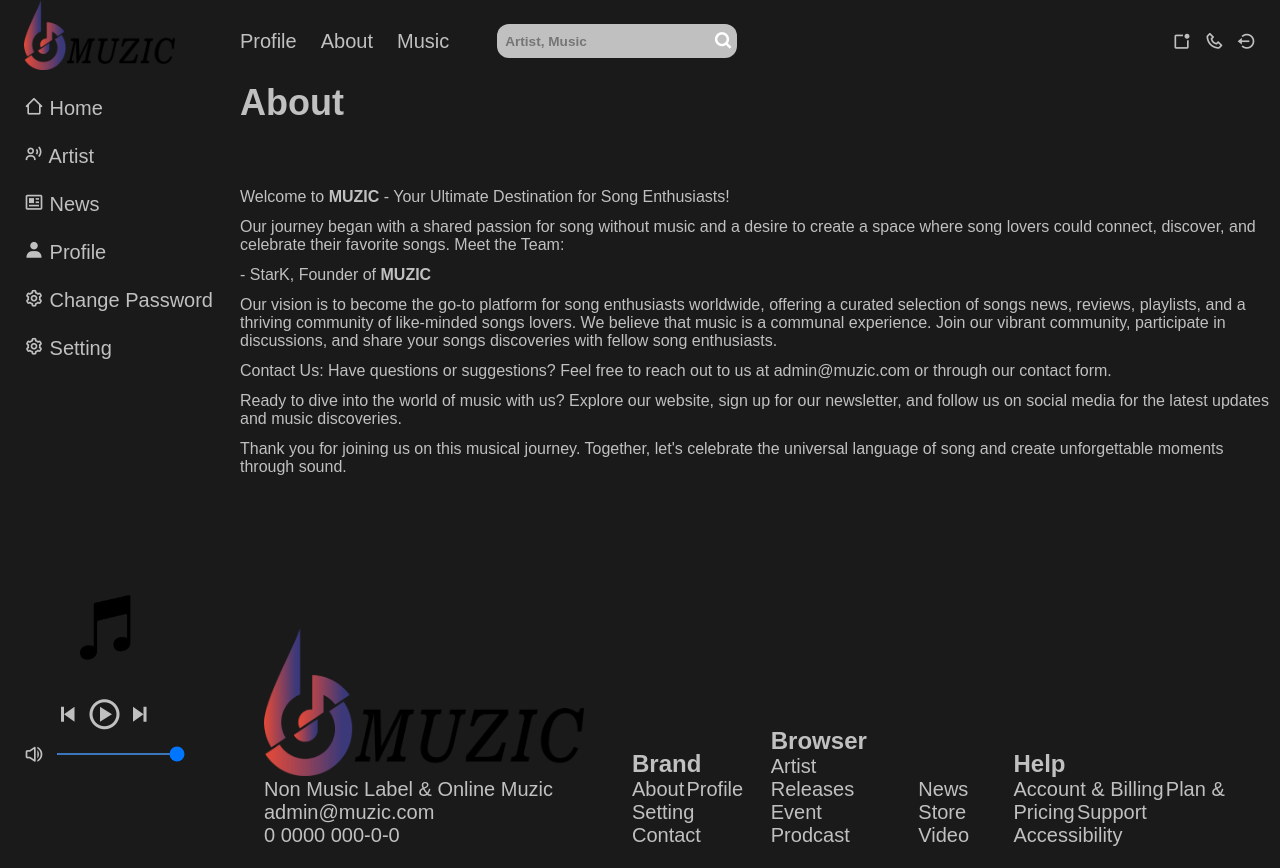
After one commit to theneonstark/Muzic, a PHP site: page /mainabout.php in a window 1280 px wide. The commit adds this page. Run offline with PHP 8.4, Linux system fonts and the light colour scheme; data comes from the database, SQL or seed files in the repository; some web fonts are replaced.

Commit message:
make banner db and add content in banner and also add ajax

```diff
--- /dev/null
+++ b/mainabout.php
@@ -0,0 +1,205 @@
+<?php
+    session_start();
+    $con = mysqli_connect('localhost','root','','users');
+?>
+<!DOCTYPE html>
+<html lang="en">
+
+<head>
+    <meta charset="UTF-8">
+    <meta name="viewport" content="width=device-width, initial-scale=1.0">
+    <title>About</title>
+    <link rel="stylesheet" href="css/index.css">
+</head>
+
+<body>
+    <header>
+        <div class="head">
+            <img src="img/Apple_Music_logo.svg" alt="">
+            <div class="mid_content">
+                <a href="profile.php">Profile</a>
+                <a href="#">About</a>
+                <a href="music.php">Music</a>
+                <div class="input">
+                    <input type="text" placeholder="Artist, Music" />
+                    <i class='bx bx-search' style='color:#ffffff'></i>
+                </div>
+            </div>
+            <div class="last_content">
+                <i class='bx bx-search' id="search_icon"></i>
+                <i class='bx bx-notification'></i>
+                <a href="contact.php">
+                    <i class='bx bx-phone'></i>
+                </a>
+                <a href="logout.php">
+                    <i class='bx bx-log-out-circle' id="logout_btn"></i>
+                </a>
+                <i class='bx bx-menu-alt-right' id="menu_icon"></i>
+            </div>
+        </div>
+    </header>
+    <div class="sidebar">
+        <div class="logo">
+            <img src="img/logo.png" alt="">
+        </div>
+        <div class="sidebar_nav">
+            <ul>
+                <li>
+                    <a href="index.php">
+                        <i class='bx bx-home-alt-2'></i>
+                        Home
+                    </a>
+                </li>
+                <li>
+                    <a href="artist.php">
+                        <i class='bx bx-user-voice'></i>
+                        Artist
+                    </a>
+                </li>
+                <li>
+                    <a href="#">
+                        <i class='bx bx-news'></i>
+                        News
+                    </a>
+                </li>
+                <li>
+                    <a href="profile.php">
+                        <i class='bx bxs-user'></i>
+                        Profile
+                    </a>
+                    <ul>
+                        <li>
+                            <a href="">
+                                <i class='bx bx-cog'></i>
+                                Change Password
+                            </a>
+                        </li>
+                        <li>
+                            <a href="">
+                                <i class='bx bx-cog'></i>
+                                Setting
+                            </a>
+                        </li>
+                    </ul>
+                </li>
+            </ul>
+        </div>
+        <div class="sidebar_player">
+            <div class="top">
+                <img src="img/pngegg.png" alt="Image Not Found" id="player_img">
+                <h4></h4>
+            </div>
+            <div class="middle">
+                <i class='bx bx-skip-previous' id="player_prevbtn"></i>
+                <i class='bx bx-play-circle' id="player_playbtn"></i>
+                <i class='bx bx-skip-next' id="player_nxtbtn"></i>
+            </div>
+            <div class="last">
+                <i class='bx bx-volume-full' id="volume_icon"></i>
+                <input type="range" id="volume" min="0" max="100" value="100">
+            </div>
+        </div>
+    </div>
+    <main class="main">
+        <div class="container">
+            <section class="about_bar">
+                <h1>About</h1>
+                <p>Welcome to <span>MUZIC</span> - Your Ultimate Destination for Song Enthusiasts! </p>
+                <p>Our journey began with a shared passion for song without music and a desire to create a space where
+                    song lovers could connect, discover, and celebrate their favorite songs.
+                    Meet the Team:</p>
+
+                <p>- StarK, Founder of <span>MUZIC</span></p>
+                <p>Our vision is to become the go-to platform for song enthusiasts worldwide, offering a curated
+                    selection of songs news, reviews, playlists, and a thriving community of like-minded songs lovers.
+                    We believe that music is a communal experience. Join our vibrant community, participate in
+                    discussions, and share your songs discoveries with fellow song enthusiasts.
+                </p>
+
+
+                <p>Contact Us:
+
+                    Have questions or suggestions? Feel free to reach out to us at admin@muzic.com or through our
+                    contact form.
+                </p>
+                <p>
+                    Ready to dive into the world of music with us? Explore our website, sign up for our newsletter, and
+                    follow us on social media for the latest updates and music discoveries.
+                </p>
+                <p>
+                    Thank you for joining us on this musical journey. Together, let's celebrate the universal language
+                    of song and create unforgettable moments through sound.
+                </p>
+
+
+
+
+
+                </p>
+            </section>
+            <section class="footer">
+                <div class="footer_layout">
+                <div class="contact_layout f_layout">
+                        <img src="img/logo.png" alt="">
+                        <p>Non Music Label & Online Muzic</p>
+                        <p>admin@muzic.com</p>
+                        <p>0 0000 000-0-0</p>
+                    </div>
+                    <div class="Brand_layout f_layout">
+                        <h1>Brand</h1>
+                        <a href="about.php">About</a>
+                        <a href="profile.php">Profile</a>
+                        <a href="">Setting</a>
+                        <a href="">Contact</a>
+                    </div>
+                    <div class="Browser_layout f_layout">
+                        <h1>Browser</h1>
+                        <a href="artist.php">Artist</a>
+                        <a href="">Releases</a>
+                        <a href="">Event</a>
+                        <a href="">Prodcast</a>
+                    </div>
+                    <div class="Browser_layout_right f_layout">
+                        <a href=""></a>
+                        <a href="">News</a>
+                        <a href="">Store</a>
+                        <a href="">Video</a>
+                    </div>
+                    <div class="Help_layout f_layout">
+                        <h1>Help</h1>
+                        <a href="">Account & Billing</a>
+                        <a href="">Plan & Pricing</a>
+                        <a href="">Support</a>
+                        <a href="">Accessibility</a>
+                    </div>
+                </div>
+            </section>
+        </div>
+    </main>
+    <div class="player_btn_container">
+        <div class="player_btn" id="player_btn">
+            <i class='bx bx-music'></i>
+            <h1>Player</h1>
+        </div>
+    </div>
+    <div class="wide_player">
+        <div class="main_container" id="player">
+            <div class="main_img">
+                <img src="img/pngegg.png" alt="Image Not Found" id="wplayer_img">
+            </div>
+            <div class="wide_music_container">
+                <h1></h1>
+                <h3></h3>
+                <div class="wide_player_control">
+                    <i class='bx bx-skip-previous' id="wplayer_prevbtn"></i>
+                    <i class='bx bx-play-circle' id="wplayer_playbtn"></i>
+                    <i class='bx bx-skip-next' id="wplayer_nxtbtn"></i>
+                </div>
+                <input type="range">
+            </div>
+        </div>
+    </div>
+    <script src="javascript/main.js"></script>
+</body>
+
+</html>
```
Also changed, not shown: about.php (+17 -131 lines), index.php (+37 -17 lines), Uploads/banner/Natu Natu.jpg (added), Uploads/banner/dil-lauta-do-jubin-nautiyal.jpg (added).
